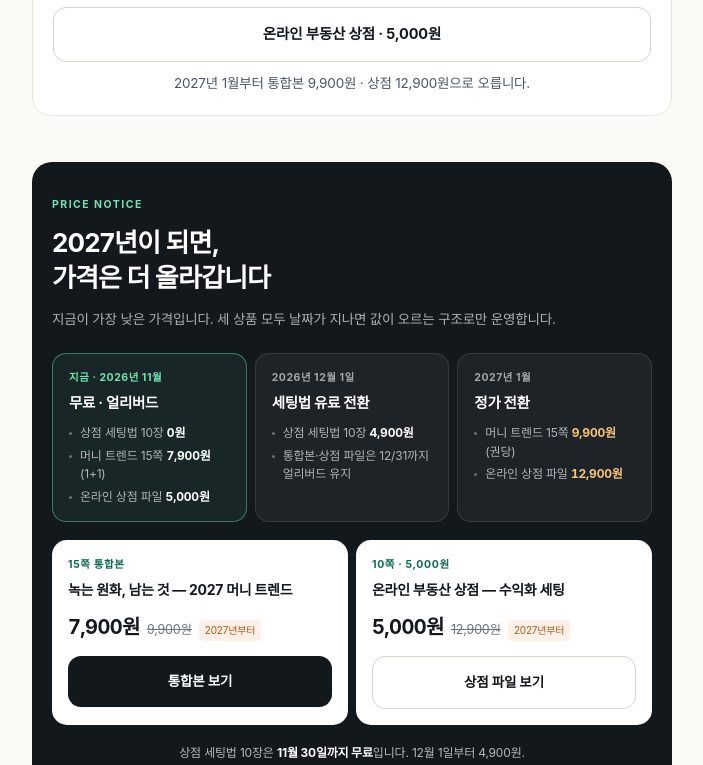
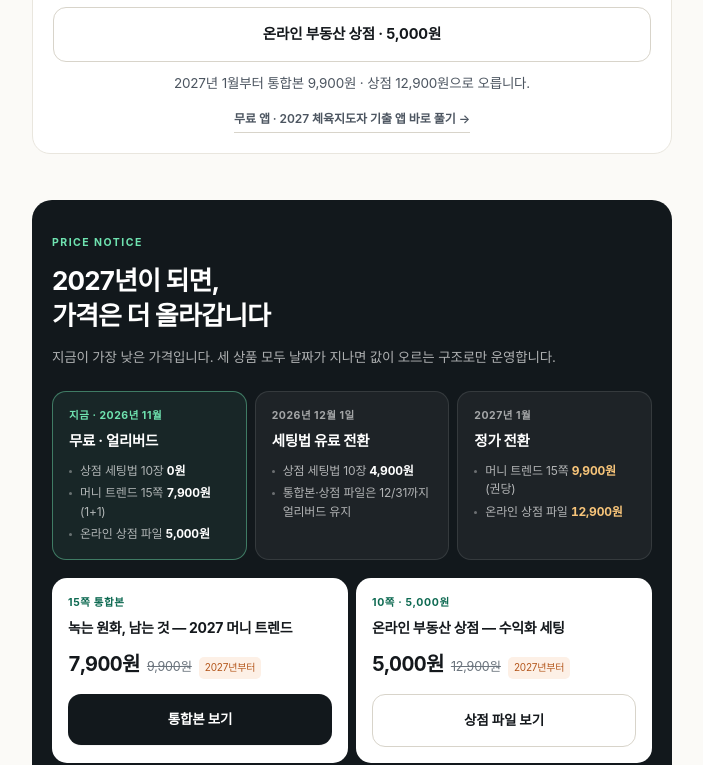
Before and after one commit to setoo28-hue/alphaflow-guide, a plain HTML site: page index.html in a window 1280 px wide. Shown: the part 8878-9643 px from the top of the page, without its empty margins (288-991 px from the left). Drawn offline with Linux system fonts and the light colour scheme; a web font is replaced by a local one.

Commit message:
Add exam app link under each guide CTA, add deploy README

```diff
--- a/assets/style.css
+++ b/assets/style.css
@@ -341,3 +341,7 @@ main{max-width:680px;margin:0 auto;padding:0 20px}
   html{scroll-behavior:auto}
   *{transition:none!important}
 }
+
+/* tertiary link under CTA buttons */
+.tert{display:inline-block;margin-top:14px;font-size:12px;font-weight:600;color:var(--ink2);border-bottom:1px solid #D8D4CA;padding-bottom:2px;letter-spacing:-.005em}
+.tert:active{color:var(--accent);border-color:var(--accent)}
--- a/index.html
+++ b/index.html
@@ -392,6 +392,7 @@
       <a class="btn btn-dark" href="https://www.latpeed.com/products/K70KM" target="_blank" rel="noopener noreferrer">통합본 15쪽 · 얼리버드 7,900원</a>
       <a class="btn btn-line" href="https://www.latpeed.com/products/6NVtU" target="_blank" rel="noopener noreferrer">온라인 부동산 상점 · 5,000원</a>
       <p class="cta-fine">2027년 1월부터 통합본 9,900원 · 상점 12,900원으로 오릅니다.</p>
+      <a class="tert" href="https://setoo28-hue.github.io/sports-exam-pass/" target="_blank" rel="noopener noreferrer">무료 앱 · 2027 체육지도자 기출 앱 바로 풀기 →</a>
     </section>
   </article>
 
@@ -531,6 +532,7 @@
       </div>
       <a class="btn btn-dark" href="https://www.latpeed.com/products/K70KM" target="_blank" rel="noopener noreferrer">통합본 15쪽 받기 · 7,900원</a>
       <p class="cta-fine">얼리버드 1+1은 2026년 12월 31일까지입니다. 2027년이 되면 정가로 오릅니다.</p>
+      <a class="tert" href="https://setoo28-hue.github.io/sports-exam-pass/" target="_blank" rel="noopener noreferrer">무료 앱 · 2027 체육지도자 기출 앱 바로 풀기 →</a>
     </section>
   </article>
 
```
Also changed, not shown: final-el.png (added), h2.png (added), won-live.png (added), 1 other file.
